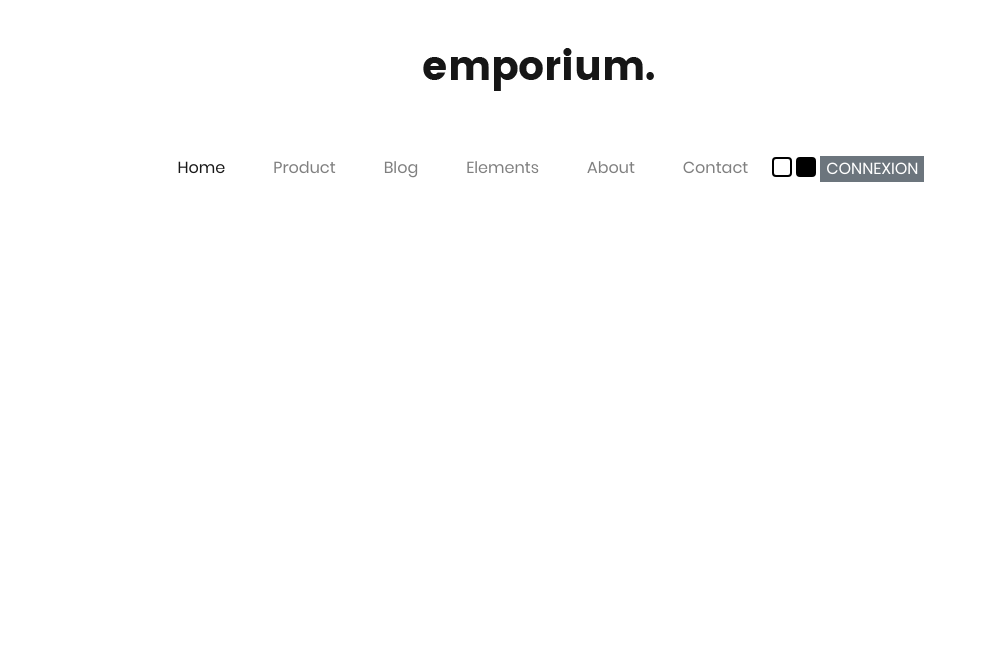
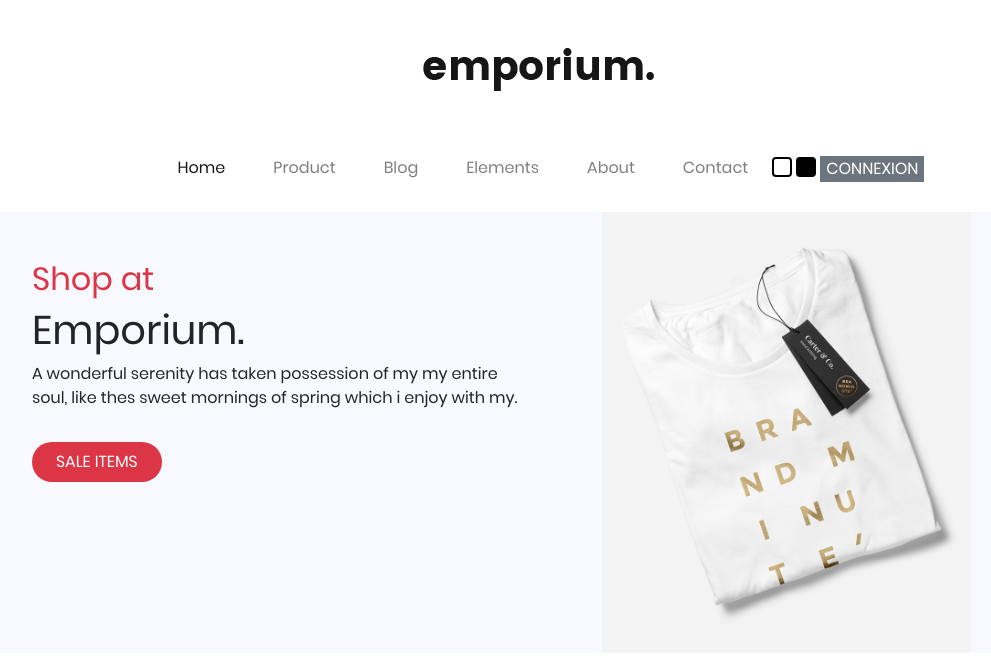
Before and after one commit to zakaria1070/emporium, a website: page index.html in a window 1280 px wide. Shown: the whole page, without its empty margins (101-1092 px from the left). Drawn offline with Linux system fonts and the light colour scheme.

Commit message:
section1

```diff
--- a/index.html
+++ b/index.html
@@ -15,7 +15,7 @@
             <img src="./public/img/logo.png" alt="">
         </div>
         <nav class="navbar navbar-expand-lg navbar-light d-flex">
-            <div class="collapse navbar-collapse d-flex justify-content-center " id="navbarNav">
+            <div class="collapse navbar-collapse d-flex justify-content-center mb-3" id="navbarNav">
                 <ul class="navbar-nav">
                     <li class="nav-item active mx-3">
                         <a class="nav-link" href="#">Home <span class="sr-only"></span></a>
@@ -47,6 +47,29 @@
             </div>
         </nav>
     </header>
+<!-- --------------------------------------------------------------------------------------------------------------------------- -->
+    <section id="shopAtEmporium" class="bg-gris mb-5">
+<div class="container">
+    <div class="row">
+        <div class="col m-5">
+            <p class="h2 text-danger">Shop at</p>
+            <p class="h1">Emporium.</p>
+            <p>A wonderful serenity has taken possession of my my entire soul, like thes sweet mornings of spring which i enjoy with my.</p>
+            <button class="rounded-pill border-0 px-4 py-2 my-3 bg-danger" >
+                <span class="text-white">SALE ITEMS</span>
+            </button>
+        </div>
+        <div class="col">
+            <div>
+            <img src="./public/img/slider-1.jpg" class="w-75 h-25" alt="">
+            </div>
+        </div>
+    </div>
+</div>
+    </section>
+<!-- --------------------------------------------------------------------------------------------------------------------------- -->
+
+
 
 
 
--- a/src/sass/_variable.sass
+++ b/src/sass/_variable.sass
@@ -1 +1,3 @@
-// $theme-colors:("zak" : rgba(0,70,71,25))
+// $theme-colors:("rouge" : rgb(191,58,55))
+$theme-colors:("gris" : ghostwhite)
+$theme-colors:("zak" : rgb(191,58,55))
--- a/src/sass/styles.sass
+++ b/src/sass/styles.sass
@@ -1,10 +1,30 @@
+@import "./_variable"
 @import "../../node_modules/bootstrap/scss/bootstrap.scss"
-@import "./_variable"
 @import "./_font"
 @import "./_icons"
 
 body
     font-family: "popins"
+    background-color: zak
 
-h1
-    color: zak
+
+
+// media query
+
+
+// @media (min-width : 576px) and (max-width: 768px){
+//     .nav-link li{
+//         width:20%
+//     }
+// }
+
+// @media (min-width : 768px) and (max-width: 992px){
+//     .nav-link li{
+//         width:30%
+//     }
+// }
+// @media (min-width: 992px) and (max-width: 1200px){
+//     .nav-link li{
+//         width: 10%
+//     }
+// }
```
Also changed, not shown: public/css/styles.css, 1 other file.
